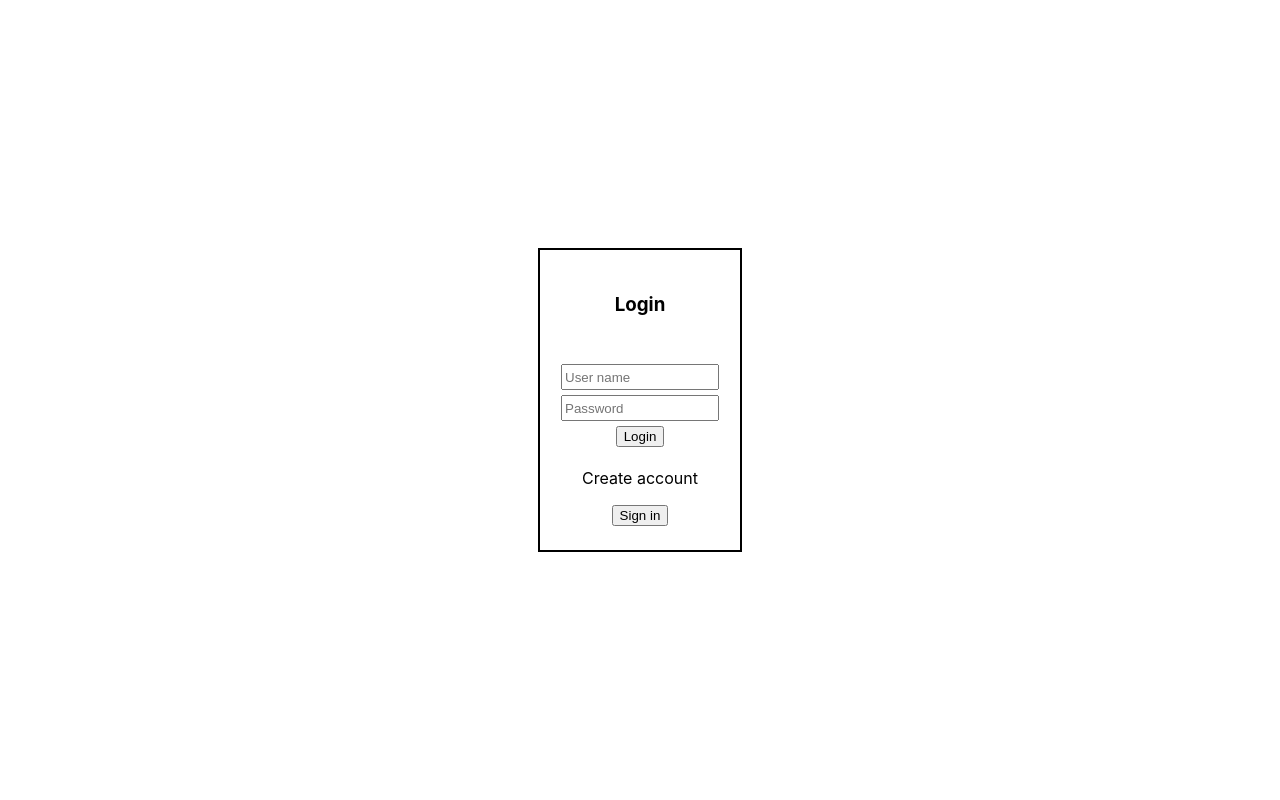
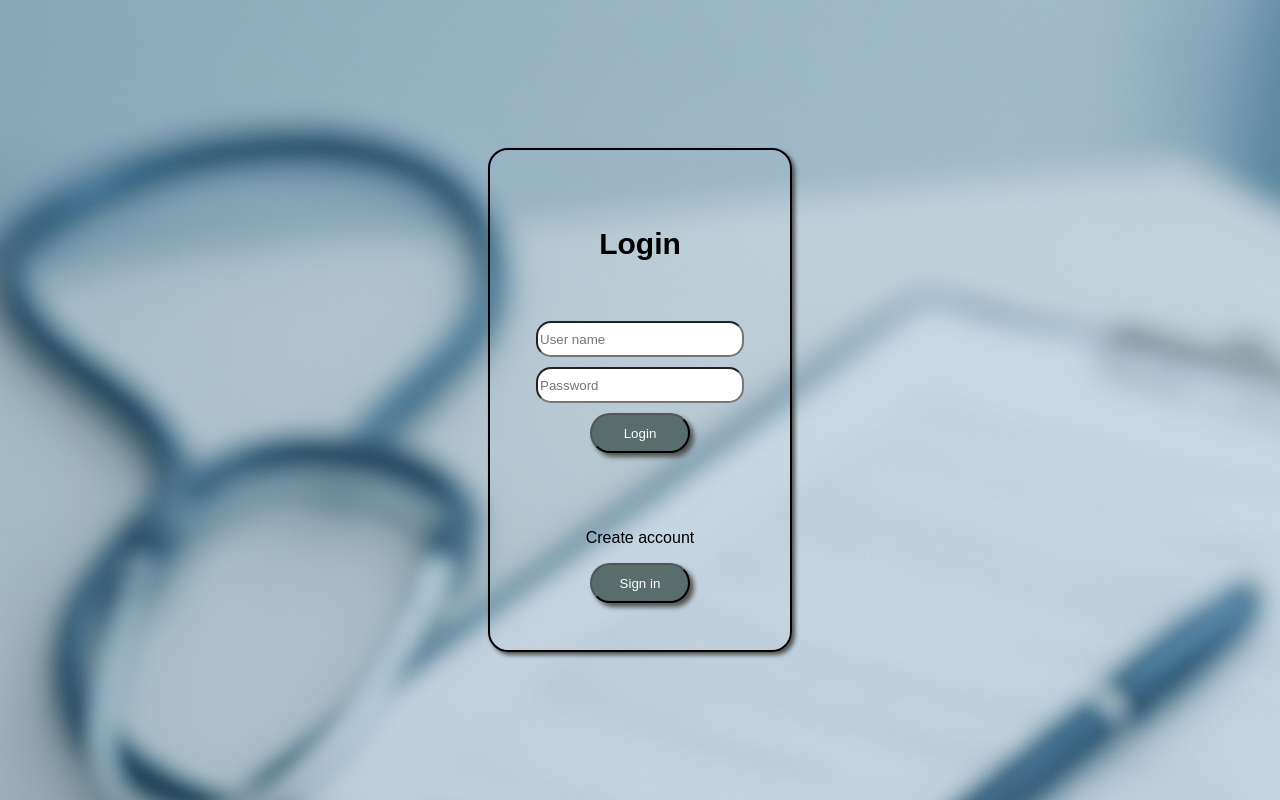
Before and after one commit to StanescuPaul/MAP-MedicaBase, a React (Create React App) app in the folder my-app/: page /doctors/login in a window 1280 px wide. Built offline with nearby package versions, Linux system fonts and the light colour scheme.

Commit message:
mici ajustari de design front-end

```diff
--- a/my-app/src/routes/Home/Home.jsx
+++ b/my-app/src/routes/Home/Home.jsx
@@ -4,12 +4,12 @@ import styles from "./Home.module.css";
 export function Home() {
   return (
     <div className={styles.container}>
-      <h1>Home</h1>
+      <h1>MedAllergyHub</h1>
       <div className={styles.buttonBody}>
         <Link to="/doctors/login">
-          <button className={styles.buttonStyle}>Login</button>
+          <button className={styles.buttonLoginStyle}>Login</button>
         </Link>
-        <button className={styles.buttonStyle}>Patients</button>
+        <button className={styles.buttonPatientStyle}>Patients</button>
       </div>
     </div>
   );
--- a/my-app/src/routes/Home/Home.module.css
+++ b/my-app/src/routes/Home/Home.module.css
@@ -4,6 +4,7 @@
   align-items: center;
   height: 100vh;
   flex-direction: column;
+  background-image: url("../../assets/home-background.png");
 }
 .buttonBody {
   flex-direction: column;
@@ -17,7 +18,7 @@
   box-shadow: 3px 3px 4px #525252;
   border-radius: 20px;
 }
-.buttonStyle {
+.buttonLoginStyle {
   width: 200px;
   height: 50px;
   border-radius: 20px;
@@ -25,4 +26,16 @@
   text-align: center;
   font-size: 30px;
   font-family: Arial, Helvetica, sans-serif;
+  background-color: rgb(87, 110, 109);
+  color: rgb(255, 255, 255);
 }
+.buttonPatientStyle {
+  width: 200px;
+  height: 50px;
+  border-radius: 20px;
+  box-shadow: 4px 4px 5px #525252;
+  text-align: center;
+  font-size: 30px;
+  font-family: Arial, Helvetica, sans-serif;
+  background-color: rgb(255, 255, 255);
+}
--- a/my-app/src/routes/Login/Login.jsx
+++ b/my-app/src/routes/Login/Login.jsx
@@ -24,27 +24,33 @@ export function Login() {
   return (
     <div className={styles.container}>
       <div className={styles.loginBody}>
-        <h3>Login</h3>
+        <div className={styles.topStyle}>
+          <h3 className={styles.loginText}>Login</h3>
           <p className={styles.alertStyle}>{alert}</p>
+          <div className={styles.inpStyle}>
             <input
               type="text"
               placeholder="User name"
-          className={styles.usernameStyle}
+              className={styles.userInputStyle}
               value={userName}
               onChange={(userName) => setUserName(userName.target.value)}
             />
             <input
               type="password"
               placeholder="Password"
-          className={styles.passwordStyle}
+              className={styles.userInputStyle}
               value={password}
               onChange={(password) => setPassword(password.target.value)}
             />
-        <button onClick={onLogin}>Login</button>
+            <button onClick={onLogin} className={styles.buttonStyle}>
+              Login
+            </button>
+          </div>
+        </div>
         <div className={styles.bottomStyle}>
-          <p>Create account</p>
+          <p className={styles.registerText}>Create account</p>
           <Link to="/doctors/register">
-            <button>Sign in</button>
+            <button className={styles.buttonStyle}>Sign in</button>
           </Link>
         </div>
       </div>
--- a/my-app/src/routes/Login/Login.module.css
+++ b/my-app/src/routes/Login/Login.module.css
@@ -3,24 +3,25 @@
   height: 100vh;
   justify-content: center;
   align-items: center;
-}
-.usernameStyle {
-  width: 150px;
-  height: 20px;
-}
-.passwordStyle {
-  width: 150px;
-  height: 20px;
+  background-image: url("../../assets/home-background.png");
 }
 .loginBody {
   display: flex;
   flex-direction: column;
-  gap: 5px;
   border: 2px solid black;
-  width: 200px;
-  height: 300px;
+  width: 300px;
+  height: 500px;
   justify-content: center;
   align-items: center;
+  border-radius: 20px;
+  gap: 60px;
+  box-shadow: 3px 3px 4px #525252;
+}
+.topStyle {
+  display: flex;
+  justify-content: center;
+  align-items: center;
+  flex-direction: column;
 }
 .bottomStyle {
   display: flex;
@@ -28,6 +29,37 @@
   align-items: center;
   flex-direction: column;
 }
+.inpStyle {
+  gap: 10px;
+  display: flex;
+  justify-content: center;
+  align-items: center;
+  flex-direction: column;
+}
+.userInputStyle {
+  width: 200px;
+  height: 30px;
+  border-radius: 15px;
+}
 .alertStyle {
-  font-size: 10px;
+  font-size: 15px;
+  color: white;
+  font-family: Arial, Helvetica, sans-serif;
 }
+.loginText {
+  color: black;
+  font-family: Arial, Helvetica, sans-serif;
+  font-size: 30px;
+}
+.registerText {
+  color: black;
+  font-family: Arial, Helvetica, sans-serif;
+}
+.buttonStyle {
+  width: 100px;
+  height: 40px;
+  border-radius: 20px;
+  box-shadow: 4px 4px 5px #525252;
+  background-color: rgb(87, 110, 109);
+  color: white;
+}
```
Also changed, not shown: my-app/src/assets/home-background.png (added). Lines whose indentation alone changed are shown as unchanged.
